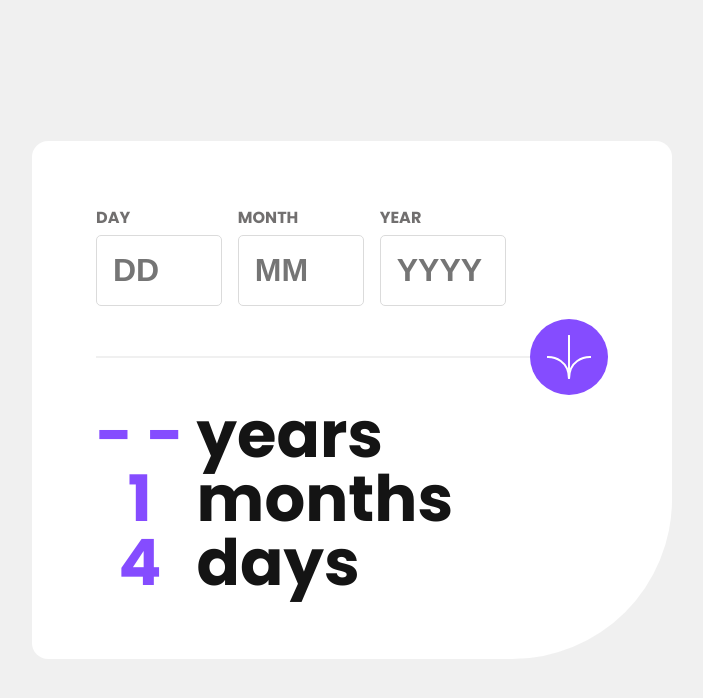
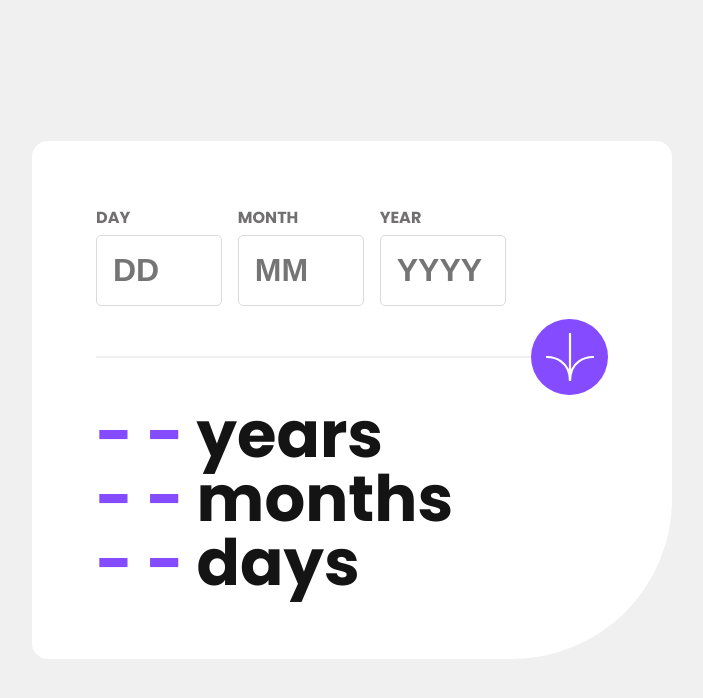
Before and after one commit to Tripouille/fm-age-calculator-app, a Next.js app: page / in a window 1280 px wide. Shown: the top 698 px of the page, without its empty margins (288-991 px from the left). Built offline with nearby package versions, Linux system fonts and the light colour scheme.

Commit message:
feat: create calculateAge

```diff
--- a/src/components/AgeCalculator/AgeCalculator.module.scss
+++ b/src/components/AgeCalculator/AgeCalculator.module.scss
@@ -81,19 +81,29 @@
       grid-column: 1;
     }
 
-    svg {
+    button {
       background: var(--clr-primary-100);
       padding: 1em;
       border-radius: 50%;
-      height: 20px;
-      width: 20px;
-
       grid-row: 1;
       grid-column: 1;
+      cursor: pointer;
+      border: none;
+      display: grid;
+      place-items: center;
 
-      @media (min-width: $device-sm) {
-        height: auto;
-        width: auto;
+      &:hover {
+        transform: scale(1.1);
+      }
+
+      svg {
+        width: 30px;
+        height: 30px;
+
+        @media (min-width: $device-sm) {
+          width: 50px;
+          height: 50px;
+        }
       }
     }
   }
--- a/src/components/AgeCalculator/AgeCalculator.tsx
+++ b/src/components/AgeCalculator/AgeCalculator.tsx
@@ -1,14 +1,33 @@
+"use client";
+
+import { BirthdayDate } from "@/utils/BirthdayDate";
+import { calculateAge } from "@/utils/calculateAge";
+import { useState } from "react";
 import styles from "./AgeCalculator.module.scss";
 import { AgeCalculatorResult } from "./AgeCalculatorResult";
 import { AgeCalculatorSpacer } from "./AgeCalculatorSpacer";
 import { BirthdayDateForm } from "./BirthdayDateForm";
 
 export const AgeCalculator = () => {
+  const [age, setAge] = useState({
+    years: "",
+    months: "",
+    days: "",
+  });
+
+  function handleSubmit(birthdayDate: BirthdayDate) {
+    setAge(calculateAge(birthdayDate));
+  }
+
   return (
     <section className={styles.age_calculator}>
-      <BirthdayDateForm />
+      <BirthdayDateForm onSubmit={handleSubmit} />
       <AgeCalculatorSpacer />
-      <AgeCalculatorResult years={0} months={1} days={4} />
+      <AgeCalculatorResult
+        days={age.days}
+        months={age.months}
+        years={age.years}
+      />
     </section>
   );
 };
--- a/src/components/AgeCalculator/AgeCalculatorResult.tsx
+++ b/src/components/AgeCalculator/AgeCalculatorResult.tsx
@@ -1,10 +1,11 @@
+import { isEmptyString } from "@/utils/isEmptyString";
 import styles from "./AgeCalculator.module.scss";
 import { BIRTHDAY_DATE_FORM_IDS } from "./constant";
 
 export interface AgeCalculatorResultProps {
-  years: number;
-  months: number;
-  days: number;
+  years: string;
+  months: string;
+  days: string;
 }
 
 export const AgeCalculatorResult = ({
@@ -31,8 +32,9 @@ export const AgeCalculatorResult = ({
   );
 };
 
-function AgeCalculatorResultValue({ value }: { value: number }) {
-  if (!value) return <span>- -</span>;
+function AgeCalculatorResultValue({ value }: { value: string }) {
+  console.log(value, isEmptyString(value));
+  if (isEmptyString(value)) return <span>- -</span>;
 
   return <span>{value}</span>;
 }
--- a/src/components/AgeCalculator/AgeCalculatorSpacer.tsx
+++ b/src/components/AgeCalculator/AgeCalculatorSpacer.tsx
@@ -1,9 +1,15 @@
 import styles from "./AgeCalculator.module.scss";
+import { BIRTHDAY_DATE_FORM_IDS } from "./constant";
 
 export const AgeCalculatorSpacer = () => {
   return (
     <div role="separator" className={styles.age_calculator__spacer}>
       <hr />
+      <button
+        type="submit"
+        form={BIRTHDAY_DATE_FORM_IDS.form}
+        arial-label="calculate age"
+      >
         <svg
           xmlns="http://www.w3.org/2000/svg"
           width="46"
@@ -14,6 +20,7 @@ export const AgeCalculatorSpacer = () => {
             <path d="M1 22.019C8.333 21.686 23 25.616 23 44M23 44V0M45 22.019C37.667 21.686 23 25.616 23 44" />
           </g>
         </svg>
+      </button>
     </div>
   );
 };
--- a/src/components/AgeCalculator/BirthdayDateForm.tsx
+++ b/src/components/AgeCalculator/BirthdayDateForm.tsx
@@ -7,8 +7,12 @@ import { BirthdayDateInput } from "./BirthdayDateInput";
 import { zodResolver } from "@hookform/resolvers/zod";
 import { BIRTHDAY_DATE_FORM_IDS } from "./constant";
 
-export const BirthdayDateForm = () => {
-  const { register, formState, trigger } = useForm<BirthdayDate>({
+export interface BirthdayDateFormProps {
+  onSubmit: (date: BirthdayDate) => void;
+}
+
+export const BirthdayDateForm = ({ onSubmit }: BirthdayDateFormProps) => {
+  const { register, formState, trigger, handleSubmit } = useForm<BirthdayDate>({
     resolver: zodResolver(BirthdayDateSchema),
     mode: "onBlur",
   });
@@ -25,6 +29,7 @@ export const BirthdayDateForm = () => {
     <form
       id={BIRTHDAY_DATE_FORM_IDS.form}
       className={styles["age_calculator__birthday-date-form"]}
+      onSubmit={handleSubmit(onSubmit)}
     >
       <BirthdayDateInput
         id={BIRTHDAY_DATE_FORM_IDS.day}
--- a/src/utils/BirthdayDate.ts
+++ b/src/utils/BirthdayDate.ts
@@ -1,5 +1,4 @@
 import { z } from "zod";
-import { isEmptyString } from "./isEmptyString";
 import { isFutureDate } from "./isFutureDate";
 import { isNumberRegex } from "./isNumberRegex";
 import { isValidDate } from "./isValidDate";
@@ -7,30 +6,22 @@ import { isValidDate } from "./isValidDate";
 export const BirthdayDateSchema = z
   .object({
     day: z.string().refine((val) => {
-      /* Skip validation if val is empty */
-      if (isEmptyString(val)) return true;
       if (!isNumberRegex.test(val)) return false;
       const day = parseInt(val);
       return day >= 1 && day <= 31;
     }, "Must be a valid day"),
     month: z.string().refine((val) => {
-      /* Skip validation if val is empty */
-      if (isEmptyString(val)) return true;
       if (!isNumberRegex.test(val)) return false;
       const month = parseInt(val);
       return month >= 1 && month <= 12;
     }, "Must be a valid month"),
     year: z.string().refine((val) => {
-      /* Skip validation if val is empty */
-      if (isEmptyString(val)) return true;
       if (!isNumberRegex.test(val)) return false;
       const year = parseInt(val);
       return year >= 1;
     }, "Must be a valid year"),
   })
   .superRefine(({ day, month, year }, ctx) => {
-    /* Skip validation if a value is missing */
-    if (![day, month, year].every(Boolean)) return;
     const dateIsValid = isValidDate({ day, month, year });
     const dateIsFuture = isFutureDate({ day, month, year });
 
--- /dev/null
+++ b/src/utils/calculateAge.ts
@@ -0,0 +1,32 @@
+import {
+  add,
+  differenceInDays,
+  differenceInMonths,
+  differenceInYears,
+  parse,
+} from "date-fns";
+import { BirthdayDate } from "./BirthdayDate";
+
+export function calculateAge(
+  birthdayDate: BirthdayDate,
+  referenceDate: Date = new Date()
+): {
+  years: string;
+  months: string;
+  days: string;
+} {
+  const date = parse(
+    `${birthdayDate.day}/${birthdayDate.month}/${birthdayDate.year}`,
+    "dd/MM/yyyy",
+    referenceDate
+  );
+
+  const years = differenceInYears(referenceDate, date);
+  const months = differenceInMonths(referenceDate, add(date, { years }));
+  const days = differenceInDays(referenceDate, add(date, { years, months }));
+  return {
+    years: years.toString(),
+    months: months.toString(),
+    days: days.toString(),
+  };
+}
```
Lines whose indentation alone changed are shown as unchanged.
